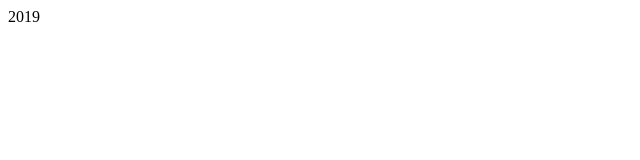
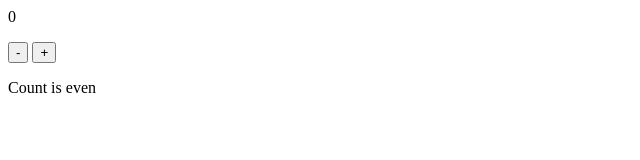
Before and after one commit to aistratii/vue-fara-node, a plain HTML site: page index.html in a window 1280 px wide. Shown: the whole page, without its empty margins (0-640 px from the left). Drawn offline with nearby package versions, Linux system fonts and the light colour scheme.

Commit message:
if-else (odd/even)

```diff
--- a/index.html
+++ b/index.html
@@ -1,13 +1,29 @@
-<footer id="footer">
-<p>{{ date.getFullYear() }}</p>
-</footer>
+<div id="app">
+    <p>{{count}}</p>
+
+    <button @click="reduceCounter">-</button>
+    <button v-on:click="addCounter">+</button>
+
+    <p id="isEvenId" v-if="count % 2 === 0">Count is even</p>
+    <p v-else>Count is odd</p>
+
+</div>
+
 
 <script src="https://cdn.jsdelivr.net/npm/vue/dist/vue.js"></script>
 <script>
     new Vue({
-        el: '#footer',
+        el: "#app",
         data: {
-            date: new Date()
+            count: 0
+        },
+        methods: {
+            reduceCounter: function() {
+                this.count--;
+            },
+            addCounter: function() {
+                this.count++;
+            }
         }
     });
 </script>
```
